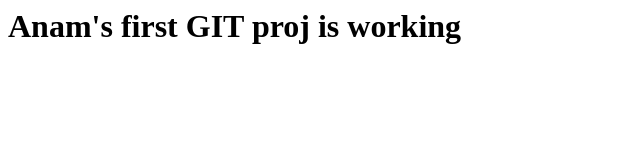
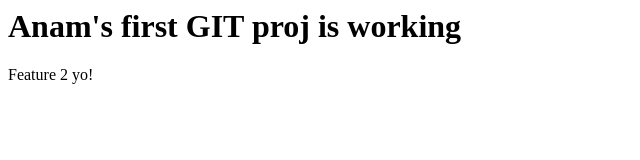
Before and after one commit to anamk123/First-Proj, a plain HTML site: page index.htm in a window 1280 px wide. Shown: the full height of the page, 0-640 px from the left. Drawn offline with Linux system fonts and the light colour scheme.

Commit message:
Created branch feature2, added text

```diff
--- a/index.htm
+++ b/index.htm
@@ -11,6 +11,8 @@
 
 	<h1>Anam's first GIT proj is working</h1>
 
+	<p>Feature 2 yo!</p>
+
 
 
 </body>
```
